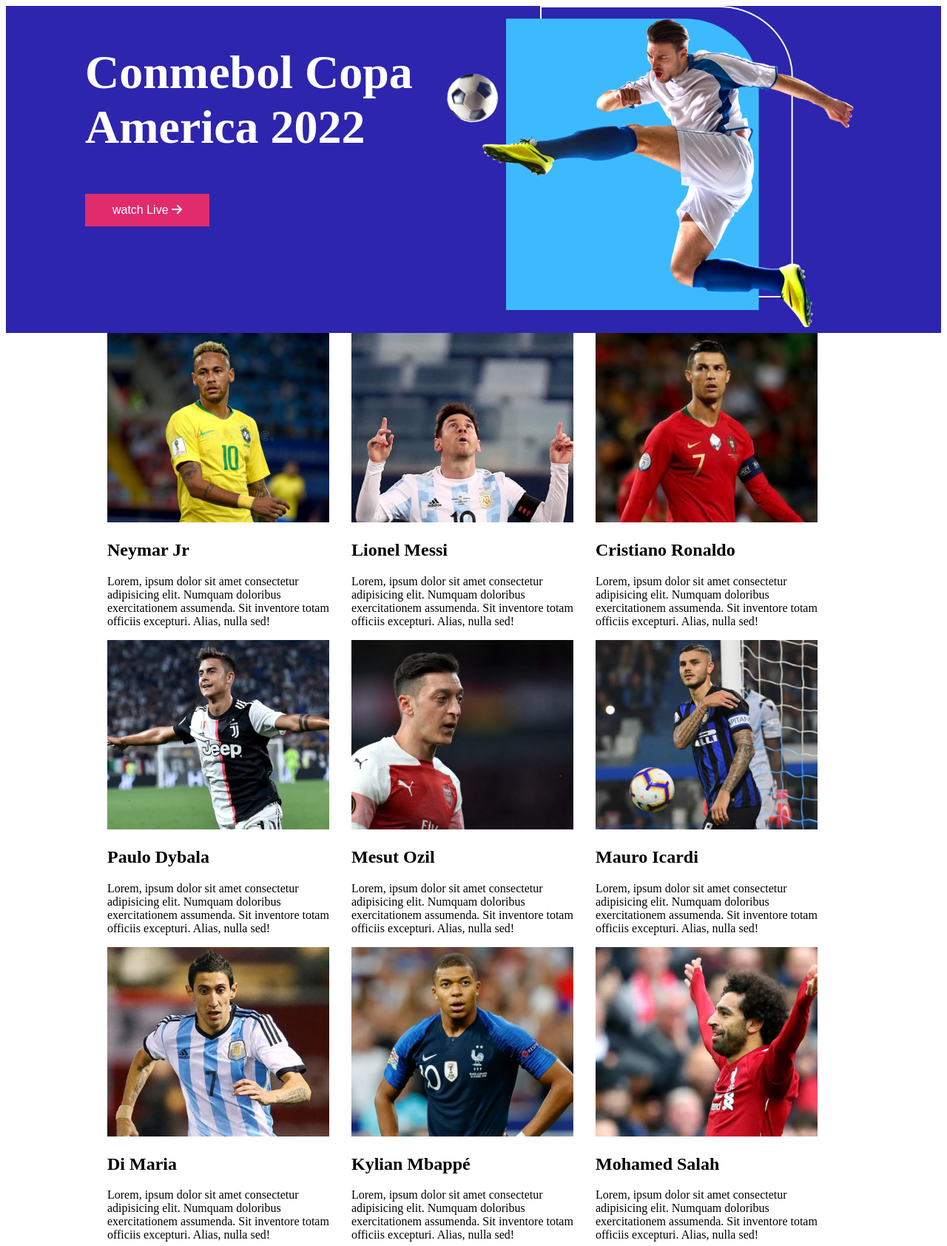
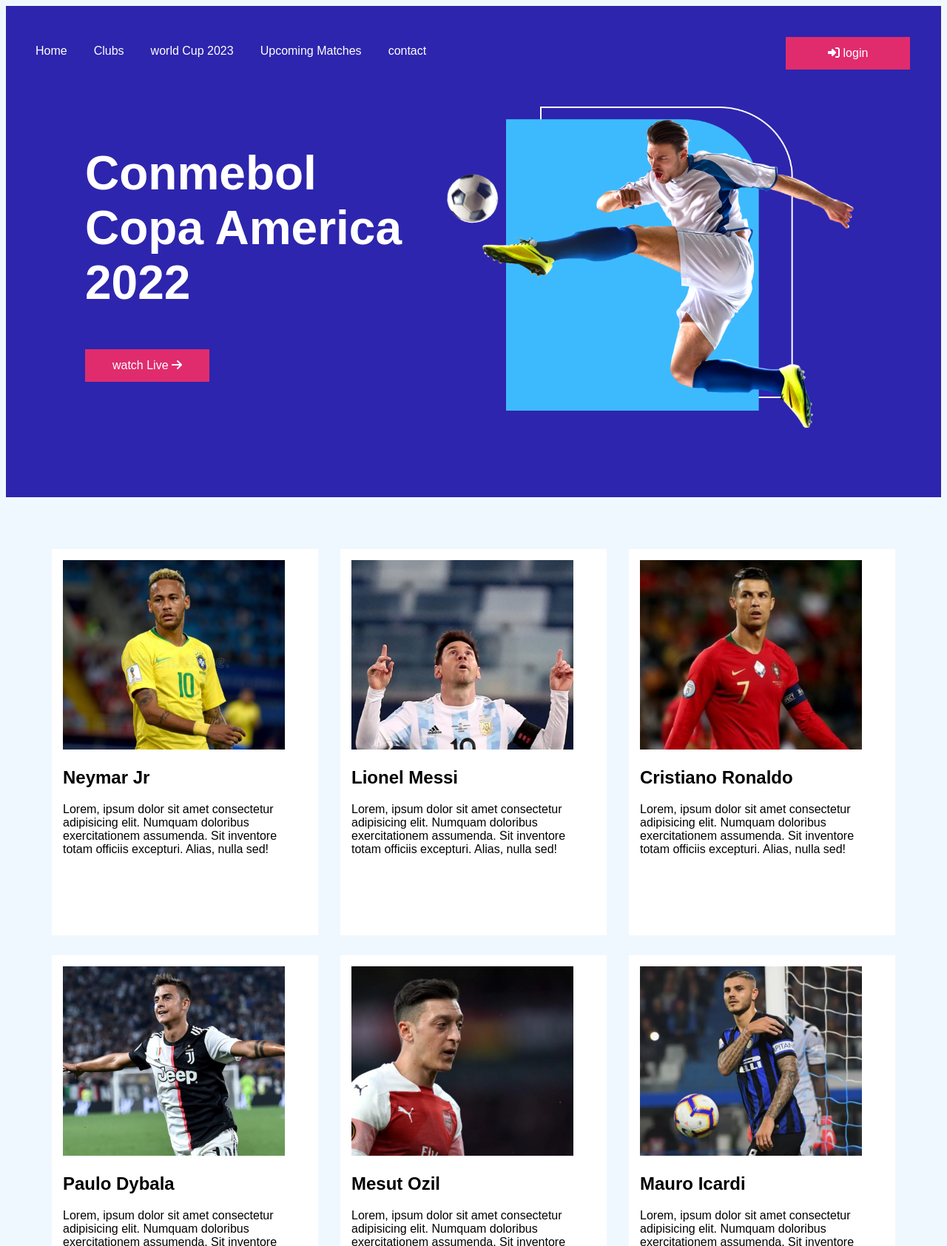
Before and after one commit to RabeyaAlfaz/responsive-football, a plain HTML site: page index.html in a window 1280 px wide. Shown: the top 1684 px of the page at 74% size. Drawn offline with Linux system fonts and the light colour scheme.

Commit message:
secondt commit

```diff
--- a/index.html
+++ b/index.html
@@ -13,8 +13,17 @@
     <script src="https://kit.fontawesome.com/82f6e5d81f.js" crossorigin="anonymous"></script>
 </head>
 <body>
+<!-- navbar html -->
     <nav>
-
+      <ul>
+        <li>Home</li>
+        <li>Clubs</li>
+        <li>world Cup 2023</li>
+        <li>Upcoming Matches</li>
+        <li>contact</li>
+        <div><button class="nav-button header-button"><i class="fas fa-sign-in-alt"></i> login </button>
+        </div>
+      </ul>
     </nav>
 
 <!-- Header sectin starts -->
@@ -23,10 +32,10 @@
         <div>
           <h1 style="font-size: 64px; color: white;">Conmebol Copa America 2022</h1>
           <div style="display: flex;">
-            <button class="header-button">watch Live <i class="fas fa-arrow-right"></i></button>
+            <a href="https://www.google.com"><button class="header-button">watch Live <i class="fas fa-arrow-right"></i></button></a>
           </div>
         </div>
-        <div>
+        <div class="header-image" >
           <img src="images/banner.png" width="556.01" height="438" alt="">
         </div>
      </section>
@@ -34,8 +43,8 @@
 
    <!-- main section html starts -->
     <main>
-        <section class="grid-container">
-           <div>
+        <section class="main-grid-container">
+           <div class="main-grid-items">
               <div>
                 <img src="images/players/player-1.png" alt="" height="256px" width="300px">
               </div>
@@ -46,7 +55,7 @@
            </div>
 
 
-           <div>
+           <div class="main-grid-items">
               <div>
                 <img src="images/players/player-2.png" alt="" height="256px" width="300px">
               </div>
@@ -57,7 +66,7 @@
            </div>
 
 
-           <div>
+           <div class="main-grid-items">
               <div>
                 <img src="images/players/player-3.png" alt="" height="256px" width="300px">
               </div>
@@ -68,7 +77,7 @@
            </div>
 
 
-           <div>
+           <div class="main-grid-items">
               <div>
                 <img src="images/players/player-4.png" alt="" height="256px" width="300px">
               </div>
@@ -79,7 +88,7 @@
            </div>
 
 
-           <div>
+           <div class="main-grid-items">
               <div>
                 <img src="images/players/player-5.png" alt="" height="256px" width="300px">
               </div>
@@ -90,7 +99,7 @@
            </div>
 
 
-           <div>
+           <div class="main-grid-items">
               <div>
                 <img src="images/players/player-6.png" alt="" height="256px" width="300px">
               </div>
@@ -101,7 +110,7 @@
            </div>
 
 
-           <div>
+           <div class="main-grid-items">
               <div>
                 <img src="images/players/player-7.png" alt="" height="256px" width="300px">
               </div>
@@ -112,7 +121,7 @@
            </div>
 
 
-           <div>
+           <div class="main-grid-items">
               <div>
                 <img src="images/players/player-8.png" alt="" height="256px" width="300px">
               </div>
@@ -123,7 +132,7 @@
            </div>
 
 
-           <div>
+           <div class="main-grid-items">
               <div>
                 <img src="images/players/player-9.png" alt="" height="256px" width="300px">
               </div>
@@ -134,7 +143,7 @@
            </div>
 
 
-           <div>
+           <div class="main-grid-items">
               <div>
                 <img src="images/players/player-10.png" alt="" height="256px" width="300px">
               </div>
@@ -145,7 +154,7 @@
            </div>
 
 
-           <div>
+           <div class="main-grid-items">
               <div>
                 <img src="images/players/player-11.png" alt="" height="256px" width="300px">
               </div>
@@ -156,7 +165,7 @@
            </div>
 
 
-           <div>
+           <div class="main-grid-items">
               <div>
                 <img src="images/players/player-12.png" alt="" height="256px" width="300px">
               </div>
@@ -168,8 +177,29 @@
         </section>
     </main>
 <i class="fas fa-bars"></i>
-    <footer>
 
-    </footer>
+<!-- footer html section starts -->
+<footer>
+        <section style="display: grid; justify-content: center;">
+              <div>
+                <img width="482" height="110" src="images/Logo.png" alt="">
+              </div>
+
+              <div style="display: grid; justify-content: center;">
+                  <div>
+                    <i class="fas fa-camera"></i>
+                    <i class="fas fa-futbol"></i>
+                    <i class="fa fa-twitter" aria-hidden="true"></i>
+                    <i class="fab fa-youtube"></i>
+                 </div>
+                 <small>
+                   copyright <i class="fa fa-copyright"></i>2022 Football
+                  </small>
+             </div>
+       </section>
+
+
+
+</footer>
 </body>
 </html>
--- a/style.css
+++ b/style.css
@@ -1,17 +1,50 @@
+
+body
+{
+    background-color: aliceblue;
+    font-family: 'Poppins', sans-serif;
+}
 
 
+/* navbar styles */
+nav ul
+{
+    display: flex;
+    background-color: #2d25ad;
+    margin: 0px;
+    padding-top: 42px;
+}
+nav ul div
+{
+    padding-bottom: 50px;
+}
+.nav-button
+{
+    margin-left: 450px;
+}
+
+nav ul li
+{
+    list-style: none;
+    color: white;
+    margin-right: 36px;
+    padding-top: 10px;
+    padding-bottom: 10px;
+}
+
 /* Header Section Styles */
-.header-grid-container
-{
+.header-grid-container {
     background-color: #2d25ad;
     display: grid;
     grid-template-columns: 485px 565px;
     justify-content: center;
+    padding-bottom: 86px;
+    margin-bottom: 70px;
 }
-.header-button
-{
+
+.header-button {
     text-decoration: none;
-background-color:#e02c6d;
+    background-color: #e02c6d;
     border: none;
     width: 168px;
     height: 44px;
@@ -19,12 +52,33 @@
     color: white;
 }
 
+.header-image
+{
+    transition: transform .1s cubic-bezier(0.075, 0.82, 0.165, 1);
+}
+.header-image:hover
+{
+    transform:scale(1.5);
+}
+
 
 /* main Section styles starts */
-.grid-container {
+.main-grid-container {
     display: grid;
-    grid-template-columns: repeat(3, 330px);
+    grid-template-columns: repeat(3, 360px);
     justify-content: center;
+    row-gap: 27px;
+    column-gap: 30px;
+}
+
+.main-grid-items {
+    padding: 15px;
+    padding-bottom: 33px;
+    background-color: white;
+    border: none;
+    height: 474px;
+    width: 330px;
+
 }
 
 
@@ -40,10 +94,17 @@
 
 
 
+/* mobile screen Media Query */
+@media only screen and (max-width:480px) {
+    .main-grid-container {
+        display: grid;
+        grid-template-columns: repeat(1, 330px);
+        /* grid-column: 1; */
+        justify-content: center;
+    }
 
-/* mobile screen Media Query */
-@media only screen and ( max-width:480px ){
-.grid-container {
+    .header-grid-container {
+        background-color: #2d25ad;
         display: grid;
         grid-template-columns: repeat(1, 330px);
         justify-content: center;
@@ -51,8 +112,8 @@
 }
 
 /* Tablet screen Media Query */
-@media only screen and ( max-width:768px ){
-.grid-container {
+@media only screen and (max-width:768px) {
+    .main-grid-container {
         display: grid;
         grid-template-columns: repeat(2, 330px);
         justify-content: center;
```
Lines whose indentation alone changed are shown as unchanged.
